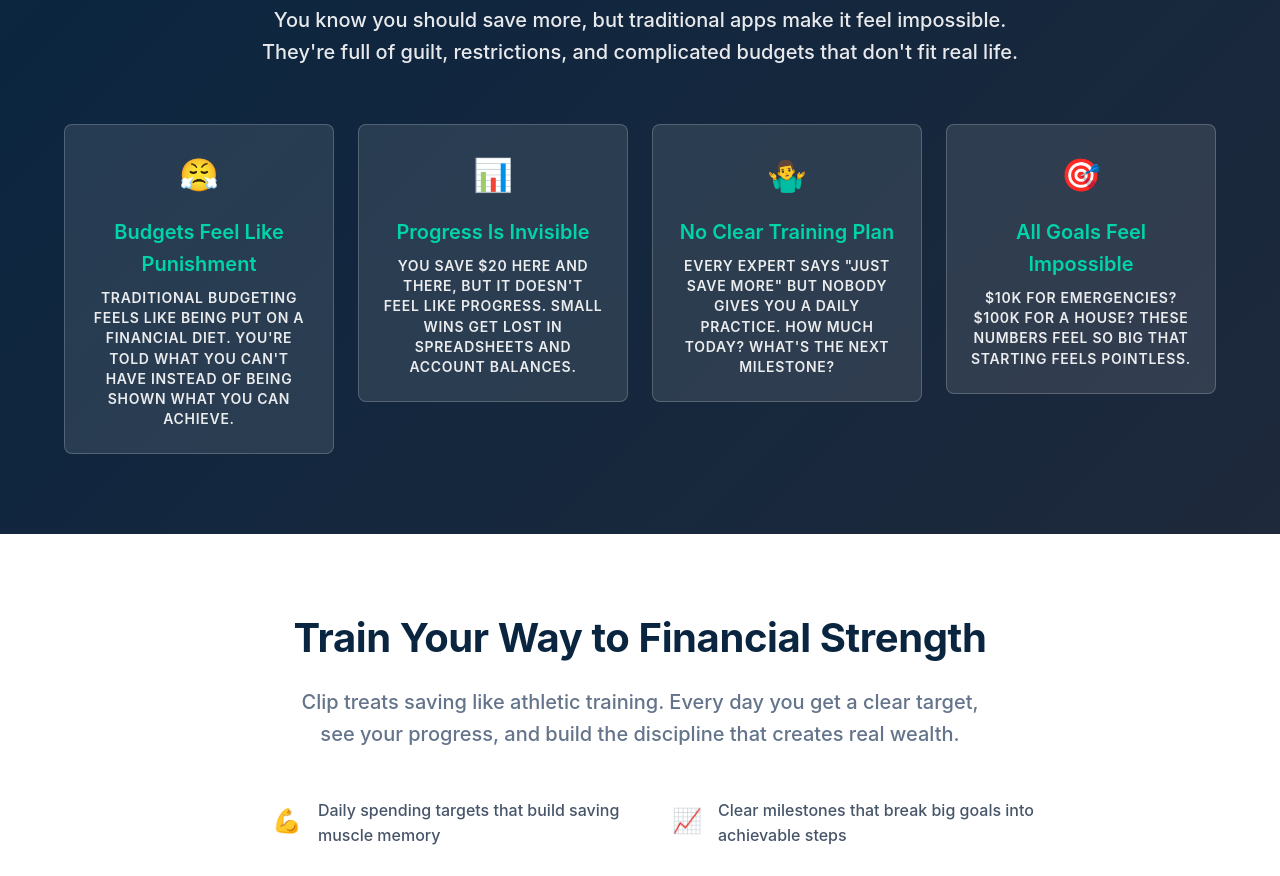
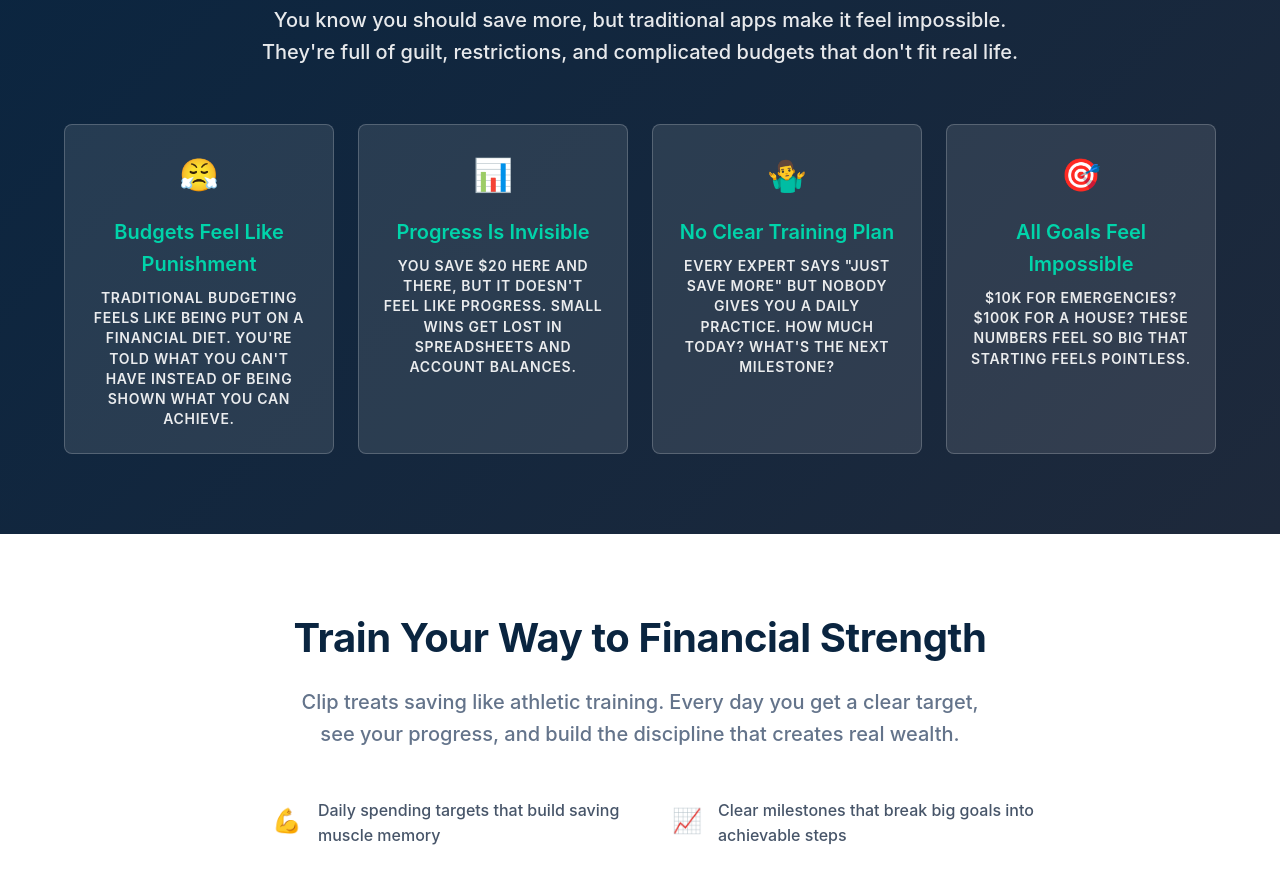
Before and after one commit to cjohnkim/clip-mvp, a React (Create React App) app in the folder frontend/: page / in a window 1280 px wide. Shown: the part 1780-2656 px from the top of the page. Built offline with nearby package versions, Linux system fonts and the light colour scheme; no server answers.

Commit message:
style updates

```diff
--- a/frontend/src/pages/LandingPage.tsx
+++ b/frontend/src/pages/LandingPage.tsx
@@ -133,6 +133,9 @@ const TargetItem = styled(Box)(() => ({
   padding: '1.5rem',
   borderRadius: '8px',
   border: '1px solid rgba(255, 255, 255, 0.2)',
+  height: '100%',
+  display: 'flex',
+  flexDirection: 'column',
 }));
 
 const CTASection = styled(Box)(() => ({
```
